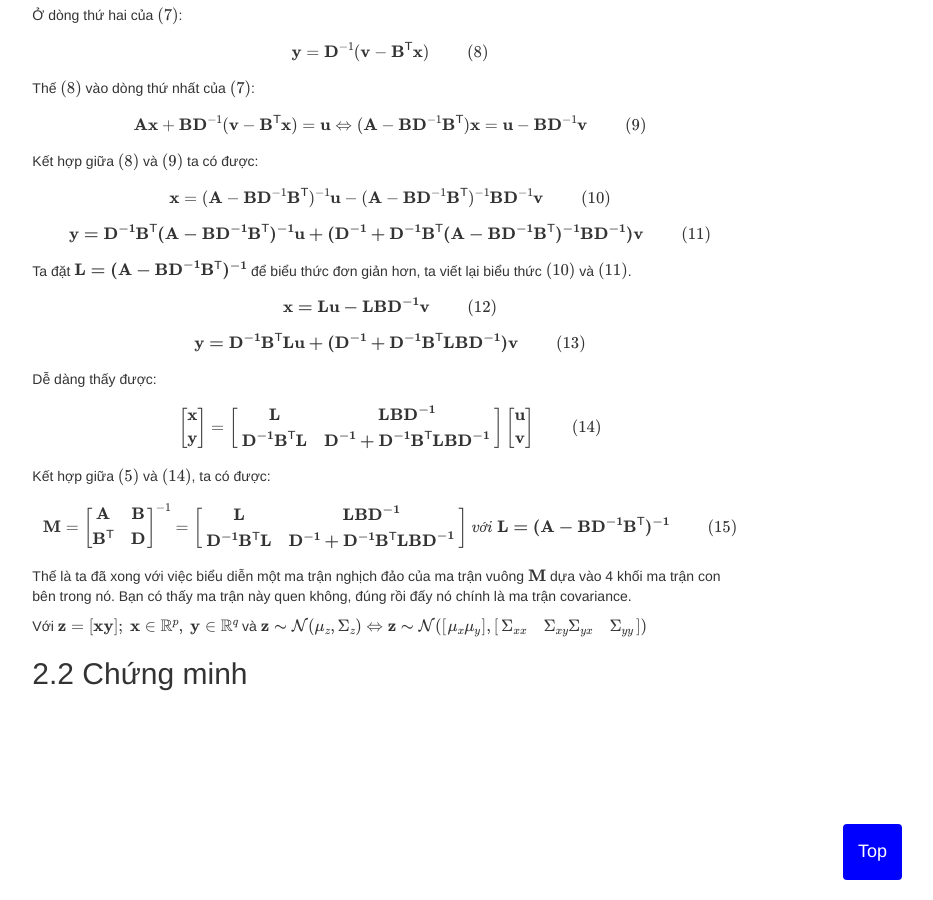
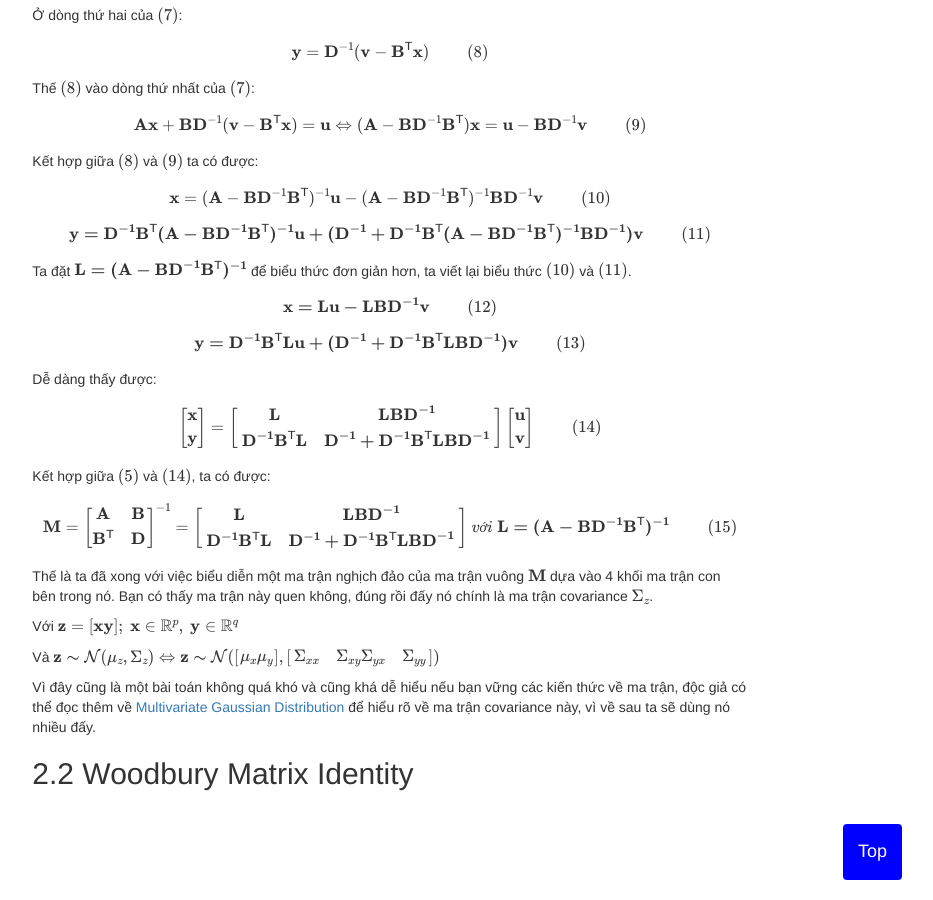
Before and after one commit to Think-man-blog/Think-man-blog.github.io, a Jekyll site: the page built from _posts/2022-10-11-Kalman_Filter_P2.md, in a window 1280 px wide and 900 px high, scrolled down 2034 px. Shown: the whole window, without its empty margins (250-1183 px from the left). Built offline with Jekyll 4.4.1, drawn with Linux system fonts in a browser that asks for light colours; nearby versions of some CDN libraries; some of the changed text lies outside the part shown.

Commit message:
01:55:30 13/10/2022

```diff
--- a/_posts/2022-10-11-Kalman_Filter_P2.md
+++ b/_posts/2022-10-11-Kalman_Filter_P2.md
@@ -195,13 +195,15 @@ D^{-1}B^\mathsf{T}LBD^{-1}}
 \hspace{1cm} (15)
 $$
 
-Thế là ta đã xong với việc biểu diễn một ma trận nghịch đảo của ma trận vuông $\mathbf{M}$ dựa vào 4 khối ma trận con bên trong nó. Bạn có thấy ma trận này quen không, đúng rồi đấy nó chính là ma trận covariance.
+Thế là ta đã xong với việc biểu diễn một ma trận nghịch đảo của ma trận vuông $\mathbf{M}$ dựa vào 4 khối ma trận con bên trong nó. Bạn có thấy ma trận này quen không, đúng rồi đấy nó chính là ma trận covariance $\Sigma_z$.
 
 Với
 $\mathbf{z} = \begin{bmatrix}
 \mathbf{x} \\
 \mathbf{y}
-\end{bmatrix};\space \mathbf{x}\in \mathbb{R}^{p}, \space \mathbf{y}\in \mathbb{R}^{q}$ và
+\end{bmatrix};\space \mathbf{x}\in \mathbb{R}^{p}, \space \mathbf{y}\in \mathbb{R}^{q}$
+
+Và
 $\mathbf{z} \thicksim \mathcal{N}(\mu_z,\Sigma_z)
 \Leftrightarrow
 \mathbf{z} \thicksim \mathcal{N}(
@@ -214,4 +216,6 @@ $\mathbf{z} \thicksim \mathcal{N}(\mu_z,\Sigma_z)
 \Sigma_{yx} & \Sigma_{yy}
 \end{bmatrix})$
 
-## 2.2 Chứng minh
+Vì đây cũng là một bài toán không quá khó và cũng khá dễ hiểu nếu bạn vững các kiến thức về ma trận, độc giả có thể đọc thêm về [Multivariate Gaussian Distribution](https://en.wikipedia.org/wiki/Multivariate_normal_distribution) để hiểu rõ về ma trận covariance này, vì về sau ta sẽ dùng nó nhiều đấy.
+
+## 2.2 Woodbury Matrix Identity
```
